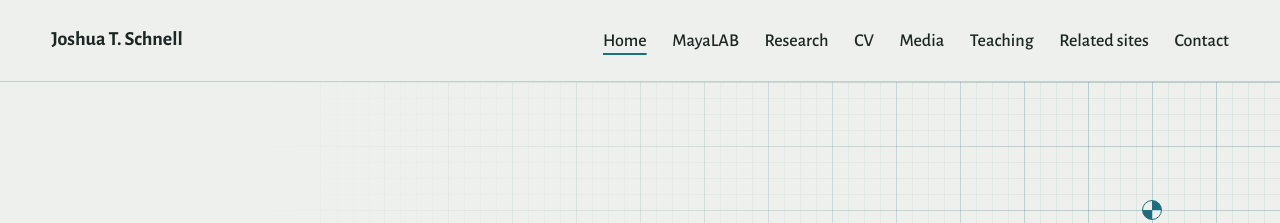
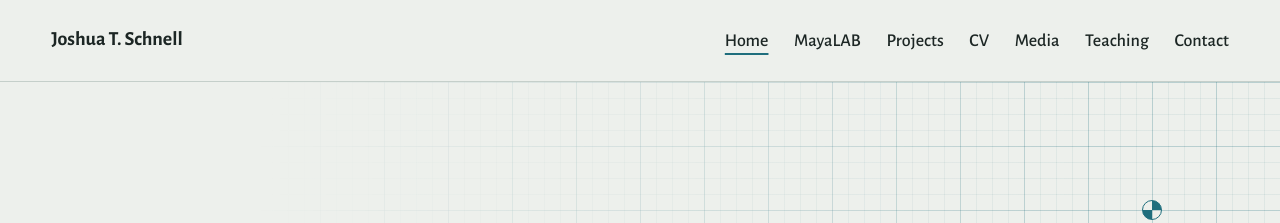
Before and after one commit to Joshua-Schnell/joshua-schnell.github.io, a Jekyll site: the page built from index.md, in a window 1280 px wide. Shown: the top 223 px of the page. Built offline with Jekyll 4.4.1, drawn with Linux system fonts in a browser that asks for light colours.

Commit message:
Fixed navbar

```diff
--- a/_data/navigation.yml
+++ b/_data/navigation.yml
@@ -2,15 +2,13 @@
   url: /
 - title: MayaLAB
   url: /lab/
-- title: Research
-  url: /research/
+- title: Projects
+  url: /projects/
 - title: CV
   url: /cv/
 - title: Media
   url: /media/
 - title: Teaching
   url: /teaching/
-- title: Related sites
-  url: /related/
 - title: Contact
   url: /contact/
```
